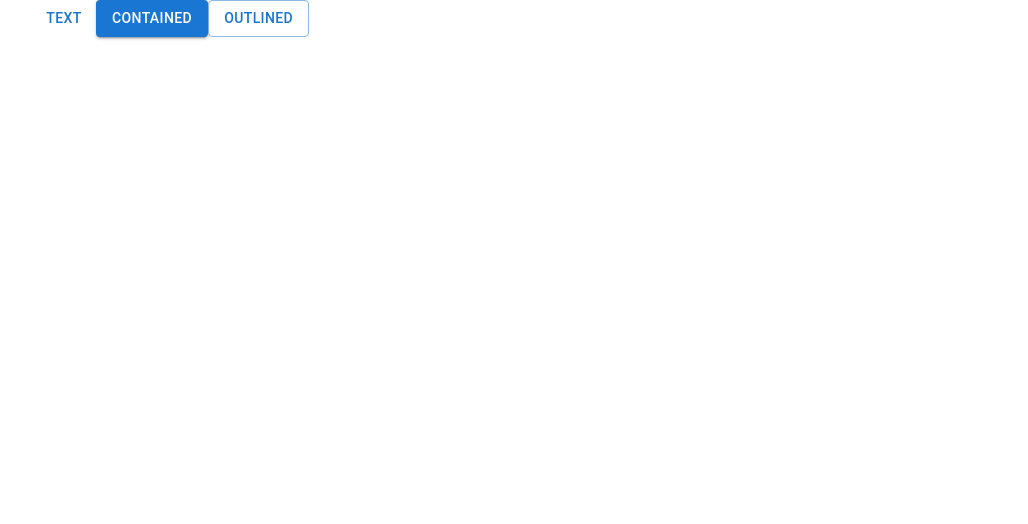
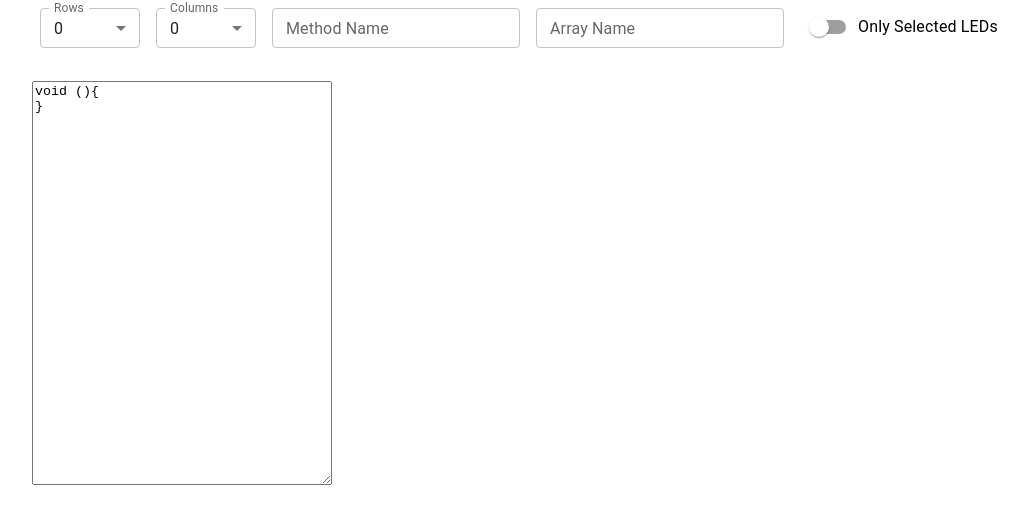
Before and after one commit to DushanPramod/led-pattern-generator, a Next.js app: page / in a window 1280 px wide. Shown: the top 524 px of the page, without its empty margins (0-1028 px from the left). Built offline with nearby package versions, Linux system fonts and the light colour scheme.

Commit message:
matrix button grid

```diff
--- /dev/null
+++ b/components/button-grid.tsx
@@ -0,0 +1,148 @@
+import React, {useState} from 'react';
+import _ from 'lodash';
+import {
+    Button,
+    ButtonGroup,
+    Container,
+    CssBaseline,
+    ToggleButtonGroup,
+    ToggleButton,
+    TextField,
+    Input,
+    FormControl,
+    FormGroup,
+    InputLabel,
+    Select,
+    MenuItem,
+    SelectChangeEvent,
+    FormControlLabel,
+    TextareaAutosize,
+    Switch
+} from "@mui/material";
+
+
+import CircleIcon from '@mui/icons-material/Circle';
+import IconButton from "@mui/material/IconButton";
+
+const ButtonGrid = () => {
+    const [checked, setChecked] = useState(false);
+    const [methodName, setMethodName] = useState('');
+    const [arrayName, setArrayName] = useState('');
+
+    const [columns, setColumns] = useState<number>(0);
+    const [rows, setRows] = useState<number>(0);
+
+    const [statusArr, setStatusArr] = useState<boolean[][]>(Array.from(Array(rows)).map(r => Array.from(Array(columns)).map(c => false)))
+
+    const onButtonClick = (row: number, column: number) => {
+        const arr = _.clone(statusArr);
+        arr[row][column] = !arr[row][column];
+        setStatusArr(arr)
+    }
+
+    const onChangeSize = (field: string, event: SelectChangeEvent) => {
+        const value = Number(event.target.value);
+
+        if (field === 'row' && rows !== value) {
+            setRows(value)
+            setStatusArr(Array.from(Array(value)).map(r => Array.from(Array(columns)).map(c => false)))
+        } else if (field === 'column' && columns !== value) {
+            setColumns(value);
+            setStatusArr(Array.from(Array(rows)).map(r => Array.from(Array(value)).map(c => false)))
+        }
+    }
+
+    const outputGenerate = (statusArr:boolean[][]) => {
+        let str = `void ${methodName}(){\n`;
+
+        statusArr.map((row, rowIndex) => {
+            row.map((cell, colIndex) => {
+                if(checked){
+                    if(cell) str += `   ${arrayName}[${rowIndex}][${colIndex}] = ${cell? '1' : '0'}\n`
+                }
+                else{
+                    str += `    ${arrayName}[${rowIndex}][${colIndex}] = ${cell? '1' : '0'}\n`
+                }
+            })
+        })
+        str+='}'
+        return str;
+    }
+
+
+    return (
+        <React.Fragment>
+                <div>
+                    <FormControl sx={{m: 1, minWidth: 100}} size="small">
+                        <InputLabel id="row-input">Rows</InputLabel>
+                        <Select
+                            labelId="row-input"
+                            id="row-input"
+                            label="Rows"
+                            value={rows.toString()}
+                            defaultValue={String(0)}
+                            onChange={(event: SelectChangeEvent) => onChangeSize('row', event)}
+                        >
+                            {Array.from(Array(101)).map((e, index) => (
+                                <MenuItem key={index} value={index}>{index}</MenuItem>))}
+                        </Select>
+                    </FormControl>
+                    <FormControl sx={{m: 1, minWidth: 100}} size="small">
+                        <InputLabel id="columns-input">Columns</InputLabel>
+                        <Select
+                            labelId="columns-input"
+                            id="xolumns-input"
+                            label="Columns"
+                            value={columns.toString()}
+                            defaultValue={String(0)}
+                            onChange={(event: SelectChangeEvent) => onChangeSize('column', event)}
+                        >
+                            {Array.from(Array(101)).map((e, index) => (
+                                <MenuItem key={index} value={index}>{index}</MenuItem>))}
+                        </Select>
+                    </FormControl>
+                    <TextField
+                        sx={{m: 1, minWidth: 100}}
+                        size="small"
+                        label="Method Name"
+                        id="outlined-size-small"
+                        value={methodName}
+                        defaultValue=""
+                        onChange={(event) => setMethodName(event.target.value)}
+                    />
+                    <TextField
+                        sx={{m: 1, minWidth: 100}}
+                        size="small"
+                        label="Array Name"
+                        id="outlined-size-small"
+                        value={arrayName}
+                        defaultValue=""
+                        onChange={(event) => setArrayName(event.target.value)}
+                    />
+                    <FormControlLabel sx={{m:1}} control={<Switch checked={checked} onChange={(event, checked)=>setChecked(checked)}  />} label="Only Selected LEDs" />
+                </div>
+                <ButtonGroup orientation="vertical">
+                    {statusArr.map((row, rowIndex) => (
+                        <ButtonGroup key={rowIndex} orientation="horizontal">
+                            {row.map((cell, colIndex) => (
+                                <IconButton onClick={() => onButtonClick(rowIndex, colIndex)} size='small'
+                                            key={colIndex}>
+                                    <CircleIcon style={{color: cell ? '#f50000' : '#424242'}}/>
+                                </IconButton>
+                            ))}
+                        </ButtonGroup>
+                    ))}
+                </ButtonGroup>
+                <div>
+                    <TextareaAutosize
+                        style={{ marginTop:5, minWidth: 300 , minHeight:400 }}
+
+                        value={outputGenerate(statusArr)}
+                        readOnly={true}
+                    />
+                </div>
+        </React.Fragment>
+    );
+};
+
+export default ButtonGrid;
--- a/package.json
+++ b/package.json
@@ -13,11 +13,13 @@
     "@emotion/styled": "^11.8.1",
     "@mui/icons-material": "^5.8.2",
     "@mui/material": "^5.8.2",
+    "lodash": "^4.17.21",
     "next": "12.1.6",
     "react": "18.1.0",
     "react-dom": "18.1.0"
   },
   "devDependencies": {
+    "@types/lodash": "^4.14.182",
     "@types/node": "17.0.39",
     "@types/react": "18.0.11",
     "@types/react-dom": "18.0.5",
--- a/pages/index.tsx
+++ b/pages/index.tsx
@@ -1,20 +1,19 @@
-import type { NextPage } from 'next'
+import type {NextPage} from 'next'
 import Head from 'next/head'
 import Image from 'next/image'
 import styles from '../styles/Home.module.css'
-import { Button } from '@mui/material'
+import * as React from 'react';
+import ButtonGrid from '../components/button-grid'
 
 const Home: NextPage = () => {
     return (
         <div className={styles.container}>
             <Head>
                 <title>Create Next App</title>
-        <meta name="description" content="Generated by create next app" />
-        <link rel="icon" href="/favicon.ico" />
+                <meta name="description" content="Generated by create next app"/>
+                <link rel="icon" href="/favicon.ico"/>
             </Head>
-      <Button variant="text">Text</Button>
-      <Button variant="contained">Contained</Button>
-      <Button variant="outlined">Outlined</Button>
+            <ButtonGrid/>
         </div>
     )
 }
```
Also changed, not shown: components/size-select.tsx (added, +10 -0 lines), 2 other files (tests, documents, lock files or other folders). Lines whose indentation alone changed are shown as unchanged.
